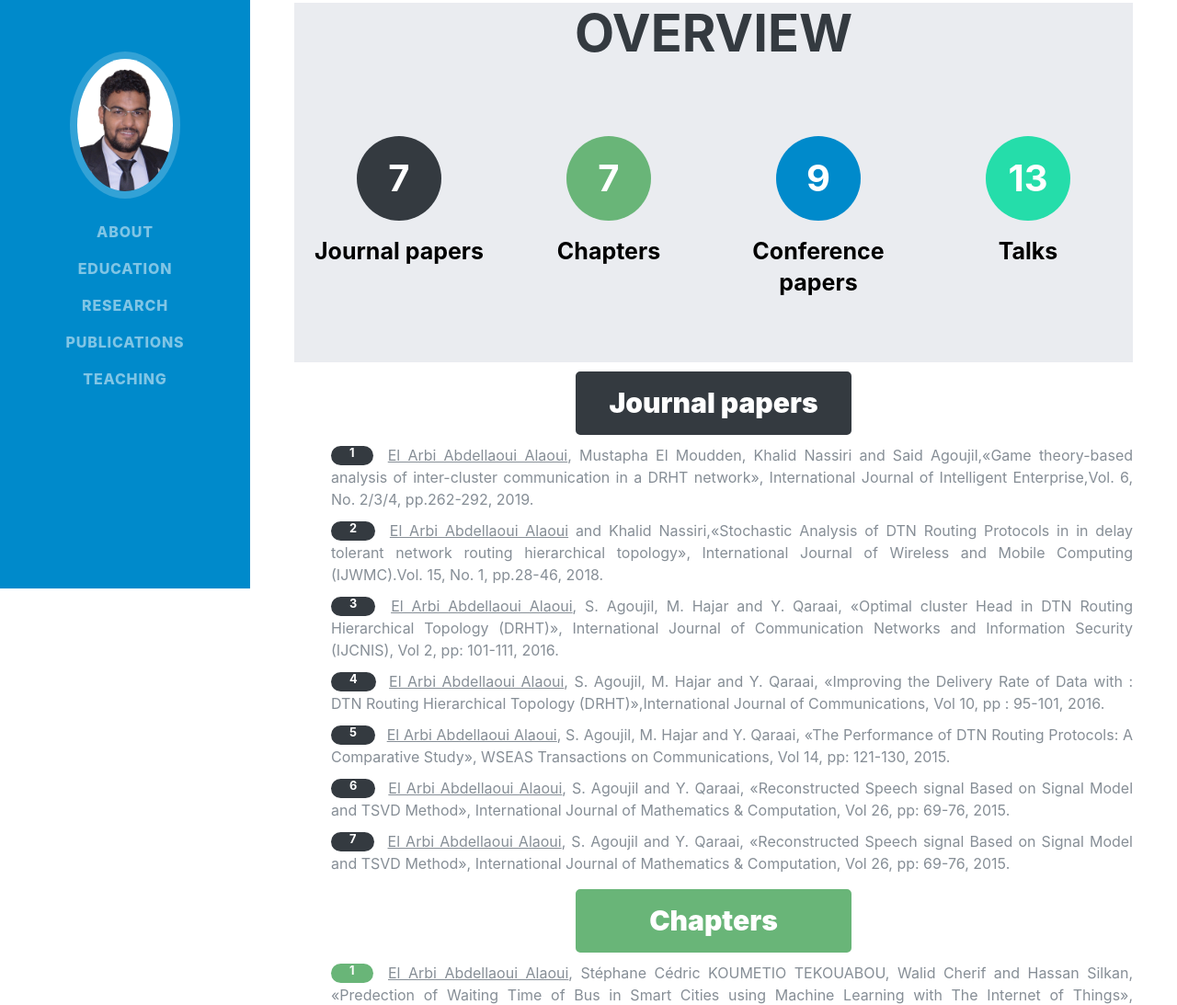
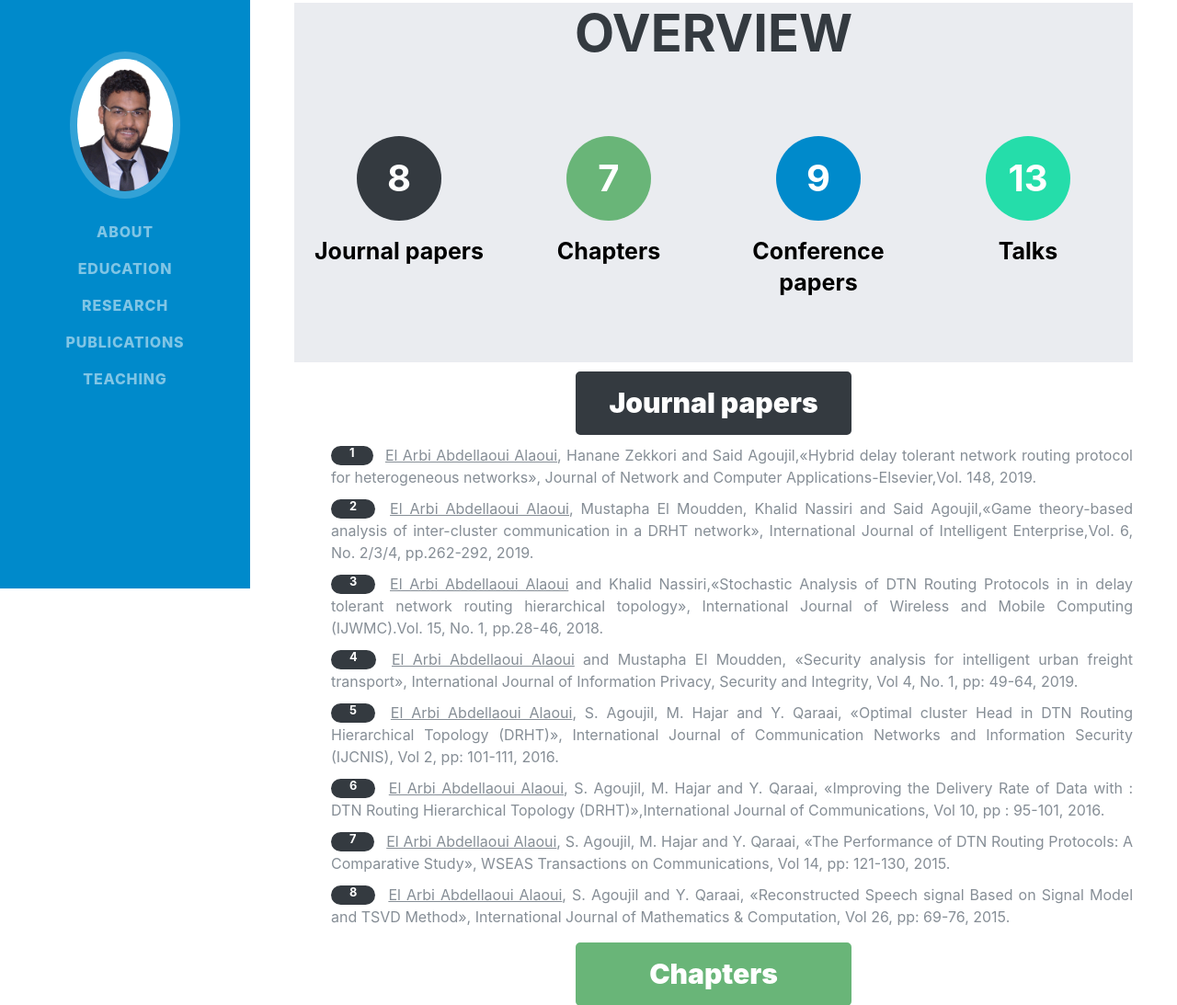
Before and after one commit to abdellaouialaoui/CV, a plain HTML site: page publications.html in a window 1280 px wide. Shown: the part 160-1253 px from the top of the page at 92% size. Drawn offline with Linux system fonts and the light colour scheme; a web font is replaced by a local one.

Commit message:
Change 1 in Publication

```diff
--- a/publications.html
+++ b/publications.html
@@ -82,7 +82,7 @@
                 <div class="row">
                     <div class="col-lg-3 col-md-3 col-sm-3 col-xs-12">
                         <div class="employees">
-                            <p class="counter-count chif">7</p>
+                            <p class="counter-count chif">8</p>
                             <p class="journal-p">Journal papers</p>
                         </div>
                     </div>
@@ -117,13 +117,14 @@
 			<p class="button"><strong> Journal papers </strong> </p>
 
 					<ol style="text-align:justify">
+            <li class="monlist"> <span style="text-decoration: underline;">El Arbi Abdellaoui Alaoui</span>, Hanane Zekkori and Said Agoujil,«Hybrid delay tolerant network routing protocol for heterogeneous networks», Journal of Network and Computer Applications-Elsevier,Vol. 148, 2019.</li>
 					<li class="monlist"> <span style="text-decoration: underline;">El Arbi Abdellaoui Alaoui</span>, Mustapha El Moudden, Khalid Nassiri and Said Agoujil,«Game theory-based analysis of inter-cluster communication in a DRHT network», International Journal of Intelligent Enterprise,Vol. 6, No. 2/3/4, pp.262-292, 2019.</li>
 					<li class="monlist"> <span style="text-decoration: underline;">El Arbi Abdellaoui Alaoui</span> and Khalid Nassiri,«Stochastic Analysis of DTN Routing Protocols in in delay tolerant network routing hierarchical topology», International Journal of Wireless and Mobile Computing (IJWMC).Vol. 15, No. 1,
 						pp.28-46, 2018.</li>
+            <li class="monlist"> <span style="text-decoration: underline;">El Arbi Abdellaoui Alaoui</span> and Mustapha El Moudden, «Security analysis for intelligent urban freight transport», International Journal of Information Privacy, Security and Integrity, Vol 4, No. 1, pp: 49-64, 2019.</li>
 					<li class="monlist"> <span style="text-decoration: underline;">El Arbi Abdellaoui Alaoui</span>, S. Agoujil, M. Hajar and Y. Qaraai, «Optimal cluster Head in DTN Routing Hierarchical Topology (DRHT)», International Journal of Communication Networks and Information Security (IJCNIS), Vol 2, pp: 101-111, 2016.</li>
 					<li class="monlist"> <span style="text-decoration: underline;">El Arbi Abdellaoui Alaoui</span>, S. Agoujil, M. Hajar and Y. Qaraai, «Improving the Delivery Rate of Data with : DTN Routing Hierarchical Topology (DRHT)»,International Journal of Communications, Vol 10, pp : 95-101, 2016.</li>
 					<li class="monlist"> <span style="text-decoration: underline;">El Arbi Abdellaoui Alaoui</span>, S. Agoujil, M. Hajar and Y. Qaraai, «The Performance of DTN Routing Protocols: A Comparative Study», WSEAS Transactions on Communications, Vol 14, pp: 121-130, 2015.</li>
-					<li class="monlist"> <span style="text-decoration: underline;">El Arbi Abdellaoui Alaoui</span>, S. Agoujil and Y. Qaraai, «Reconstructed Speech signal Based on Signal Model and TSVD Method», International Journal of Mathematics & Computation, Vol 26, pp: 69-76, 2015.</li>
 					<li class="monlist"> <span style="text-decoration: underline;">El Arbi Abdellaoui Alaoui</span>, S. Agoujil and Y. Qaraai, «Reconstructed Speech signal Based on Signal Model and TSVD Method», International Journal of Mathematics & Computation, Vol 26, pp: 69-76, 2015.</li>
 					</ol>
 
```
